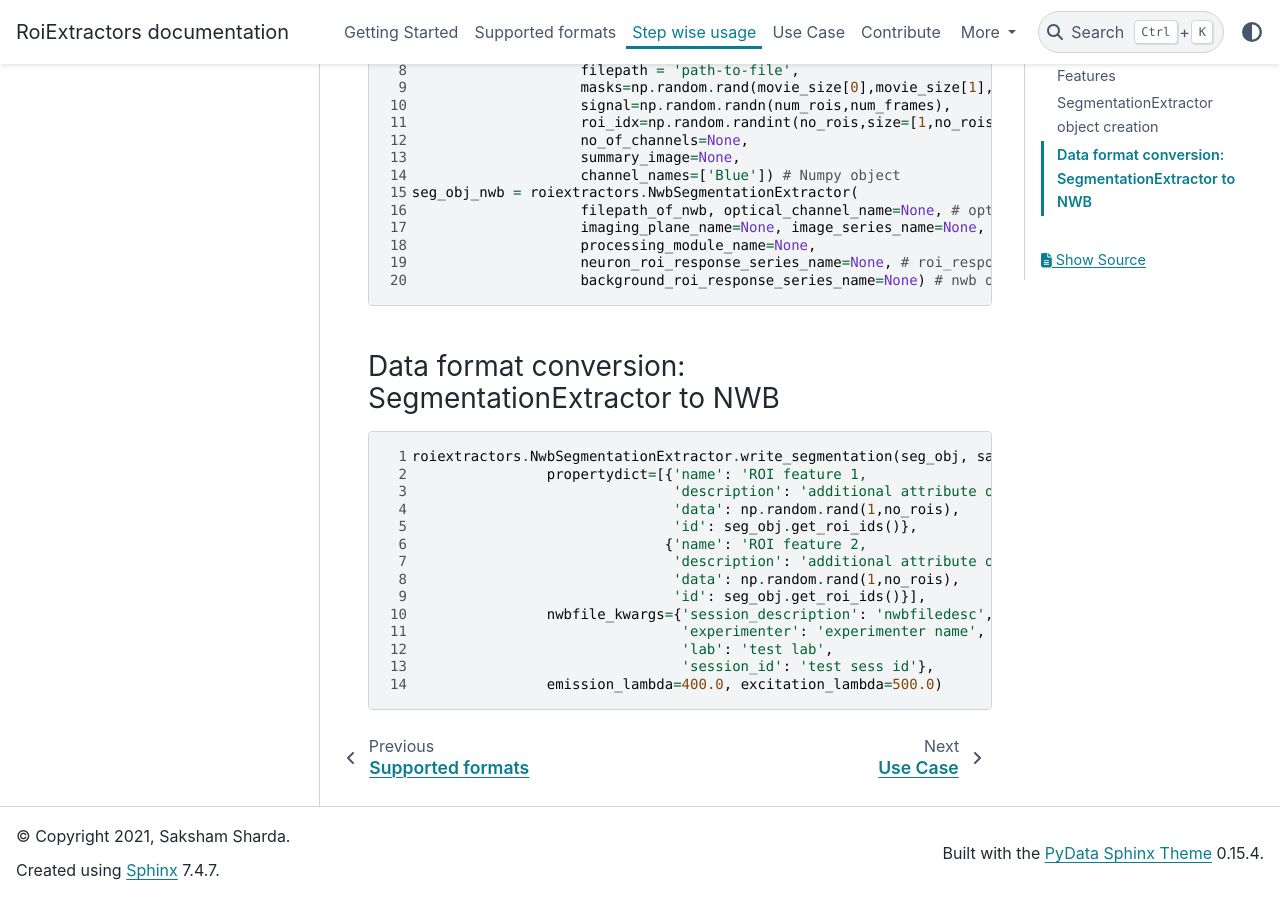
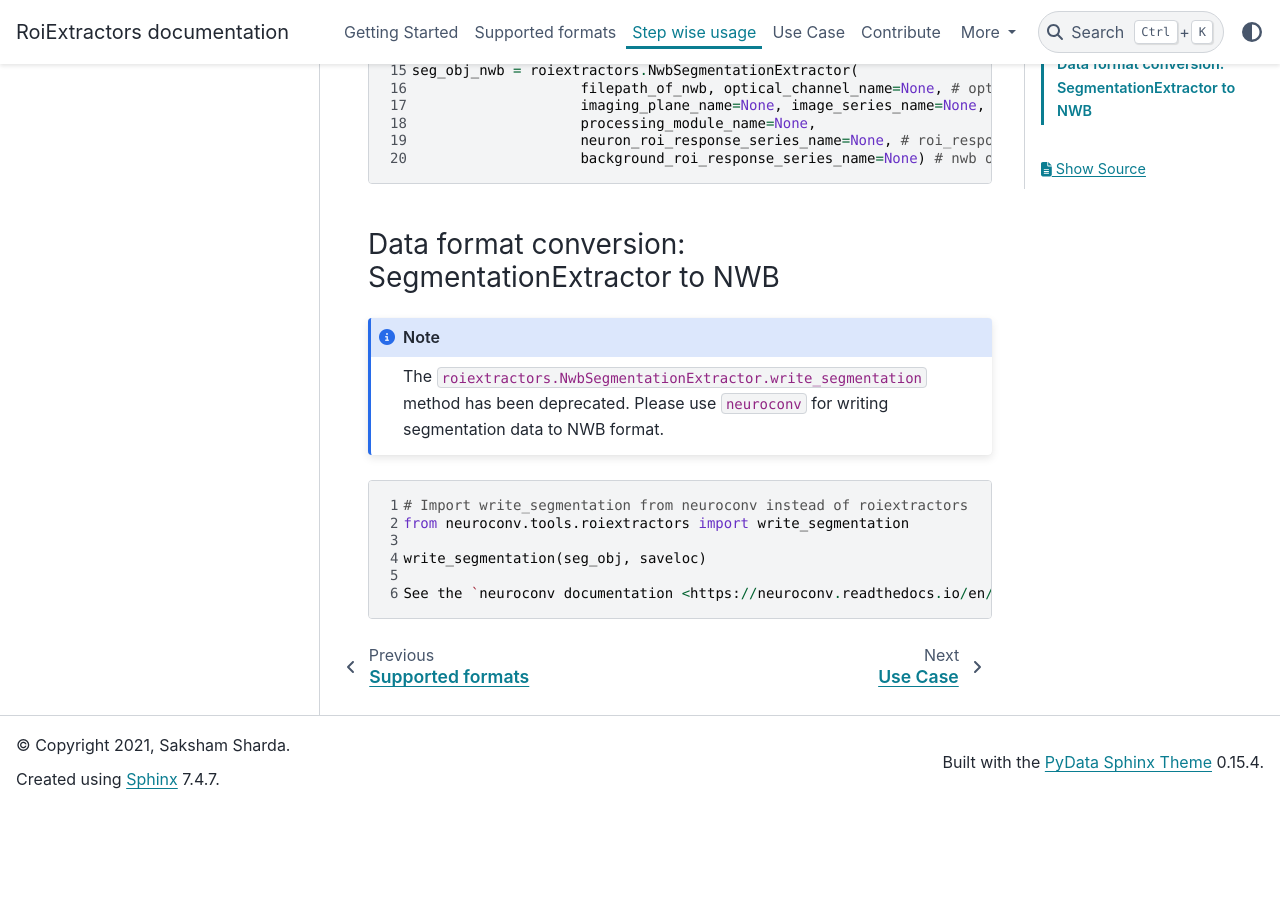
Before and after one commit to catalystneuro/roiextractors, a Sphinx documentation site: the page built from docs/source/usage.rst, in a window 1280 px wide and 900 px high, scrolled down 1138 px. Built offline with Sphinx 7.4.7 and the PyData theme 0.15.4, drawn with Linux system fonts in a browser that asks for light colours; after the commit the page ends 1947 px from its top, so only the background shows below that; some of the changed text lies outside the part shown.

Commit message:
improve documentation

```diff
--- a/docs/source/usage.rst
+++ b/docs/source/usage.rst
@@ -10,10 +10,6 @@ Features
 ---------
 1. **SegmentationExtractor object**:
 
-- ``seg_obj.get_channel_names()`` : List of optical channel names
-- ``seg_obj.get_num_channels()`` :Number of channels
-- ``seg_obj.get_movie_framesize()``:(height, width) of raw movie
-- ``seg_obj.get_movie_location()``:Location of storage of movie/tiff images
 - ``seg_obj.get_image_masks(self, roi_ids=None)``:Image masks as (ht, wd, num_rois) with each value as the weight given during segmentation operation.
 - ``seg_obj.get_pixel_masks(roi_ids=None)``: Get pixel masks as (total_pixels(ht*wid), no_rois)
 - ``seg_obj.get_traces(self, roi_ids=None, start_frame=None, end_frame=None)``: df/F trace as (num_rois, num_frames)
@@ -52,20 +48,16 @@ SegmentationExtractor object creation
 Data format conversion: SegmentationExtractor to NWB
 -----------------------------------------------------
 
+.. note::
+   The ``roiextractors.NwbSegmentationExtractor.write_segmentation`` method has been deprecated.
+   Please use ``neuroconv`` for writing segmentation data to NWB format.
+
 .. code-block:: python
     :linenos:
 
-    roiextractors.NwbSegmentationExtractor.write_segmentation(seg_obj, saveloc,
-                    propertydict=[{'name': 'ROI feature 1,
-                                   'description': 'additional attribute of each ROI',
-                                   'data': np.random.rand(1,no_rois),
-                                   'id': seg_obj.get_roi_ids()},
-                                  {'name': 'ROI feature 2,
-                                   'description': 'additional attribute of each ROI',
-                                   'data': np.random.rand(1,no_rois),
-                                   'id': seg_obj.get_roi_ids()}],
-                    nwbfile_kwargs={'session_description': 'nwbfiledesc',
-                                    'experimenter': 'experimenter name',
-                                    'lab': 'test lab',
-                                    'session_id': 'test sess id'},
-                    emission_lambda=400.0, excitation_lambda=500.0)
+    # Import write_segmentation from neuroconv instead of roiextractors
+    from neuroconv.tools.roiextractors import write_segmentation
+
+    write_segmentation(seg_obj, saveloc)
+
+    See the `neuroconv documentation <https://neuroconv.readthedocs.io/en/latest/usage.html#write-segmentation>`_ for more details.
```
Also changed, not shown: 1 other file.
